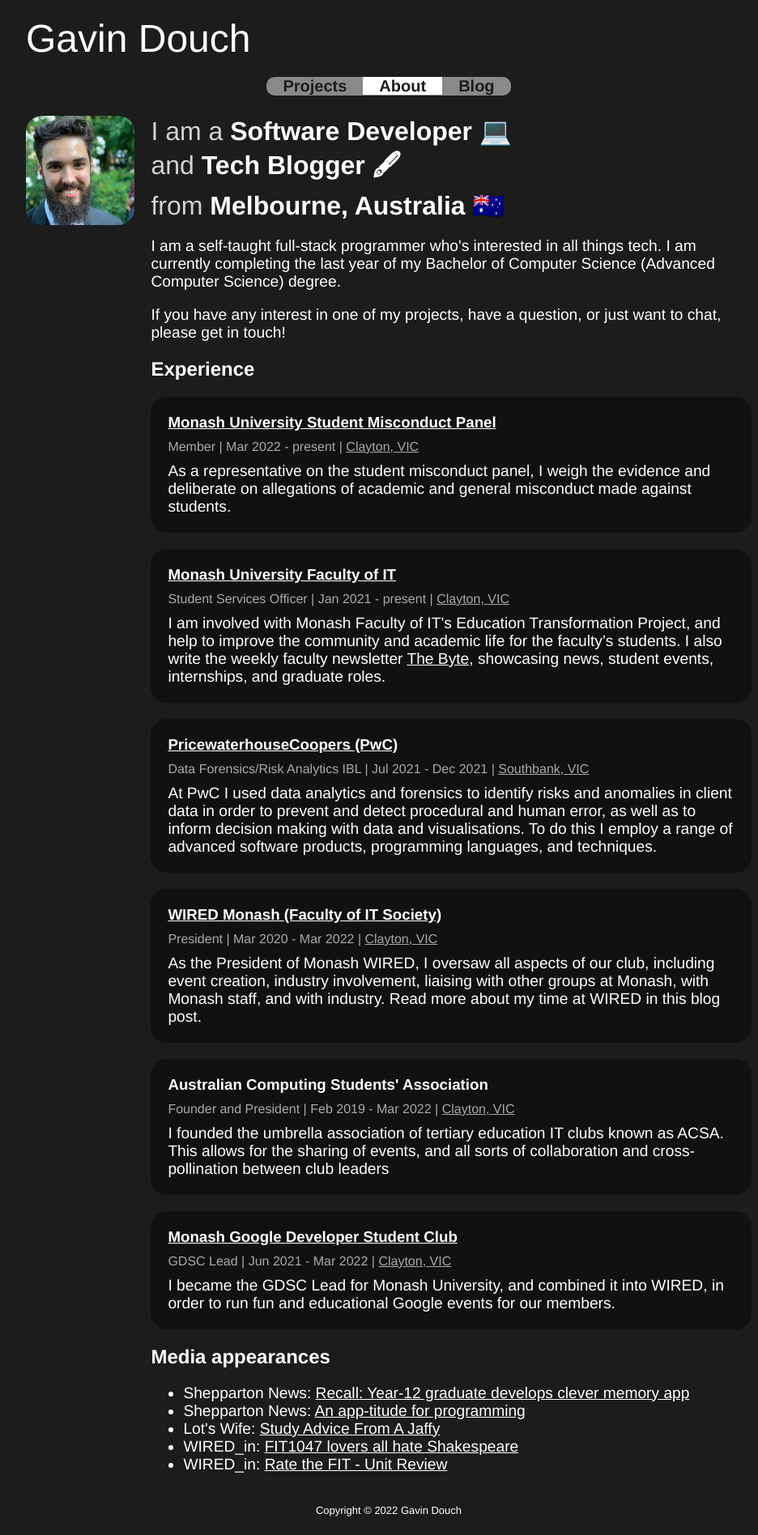
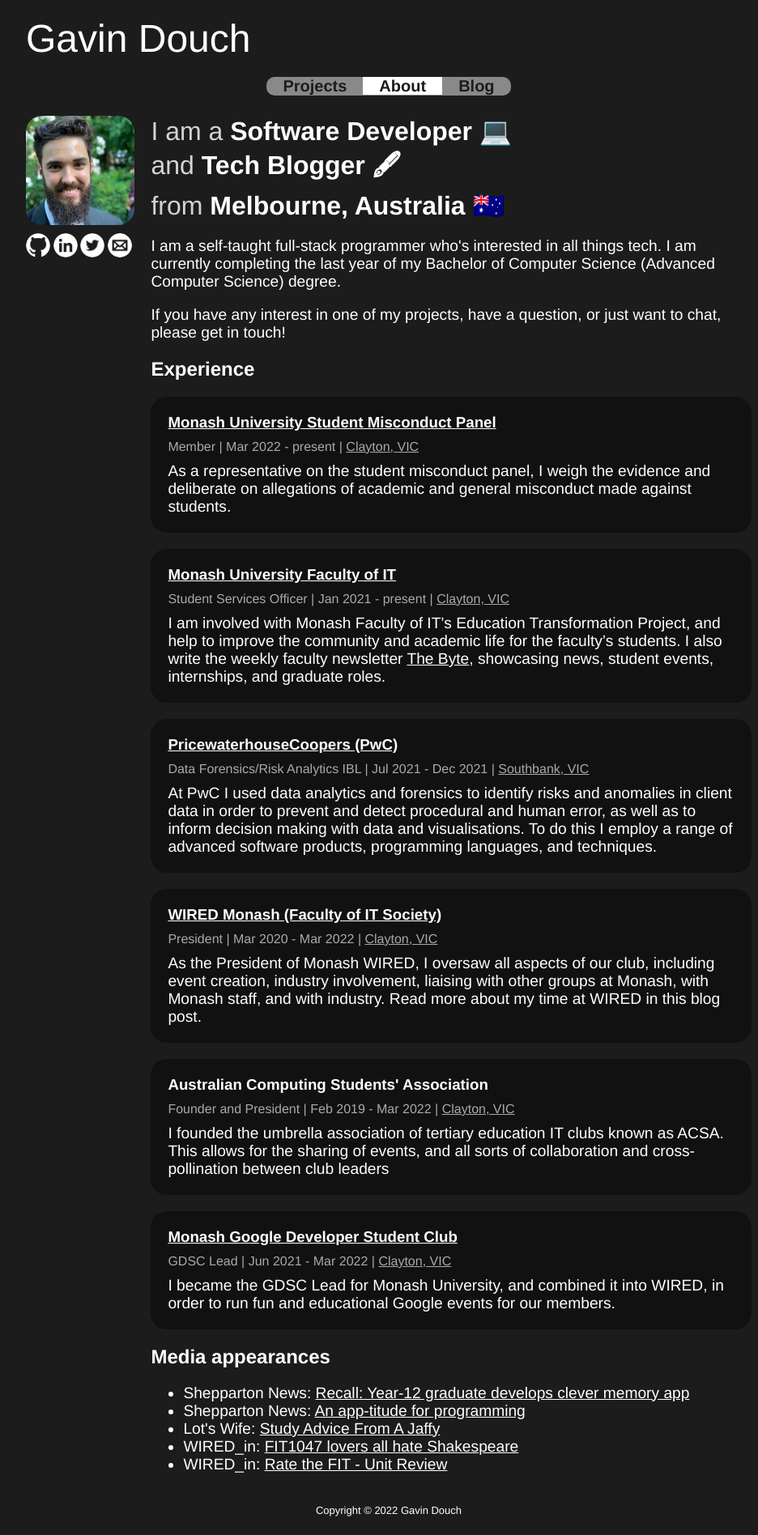
Before and after one commit to Coedice/website, a Jekyll site: the page built from about.html, in a window 1280 px wide. Shown: the whole page at 81% size, without its empty margins (160-1096 px from the left). Built offline with Jekyll 4.4.1, drawn with Linux system fonts in a browser that asks for light colours.

Commit message:
Fix social icons reference

```diff
--- a/about.html
+++ b/about.html
@@ -5,10 +5,10 @@
 <div id="intro">
 	<img src="{{ 'assets/images/gavin-douch.webp' | relative_url }}" alt="Gavin Douch smiling and wearing suit and standing in front of a flower bush">
 	<div id="socialIcons">
-		{% for social_icon in site.data.socialIcons.social_icons %}
-		<a href="{{ social_icon.url | relative_url }}" target="_blank" rel="noopener noreferrer">
-			<img src="/assets/images/social-icons/{{ social_icon.icon }}" alt="{{ social_icon.name }} icon">
-		</a>
+		{% for social_icon in site.data.social_icons %}
+			<a href="{{ social_icon.url | relative_url }}" target="_blank" rel="noopener noreferrer">
+				<img src="/assets/images/social-icons/{{ social_icon.icon }}" alt="{{ social_icon.name }} icon">
+			</a>
 		{% endfor %}
 	</div>
 	<h1>I am a <a href="{{ '/' | relative_url }}" tabindex="0">Software Developer &#x1F4BB;</a><br>and <a href="{{ '/blog' | relative_url }}" tabindex="0">Tech Blogger &#x1F58B;</a><br>from <a href="https://en.wikipedia.org/wiki/Melbourne" tabindex="0">Melbourne, Australia &#x1F1E6;&#x1F1FA;</a></h1>
```
